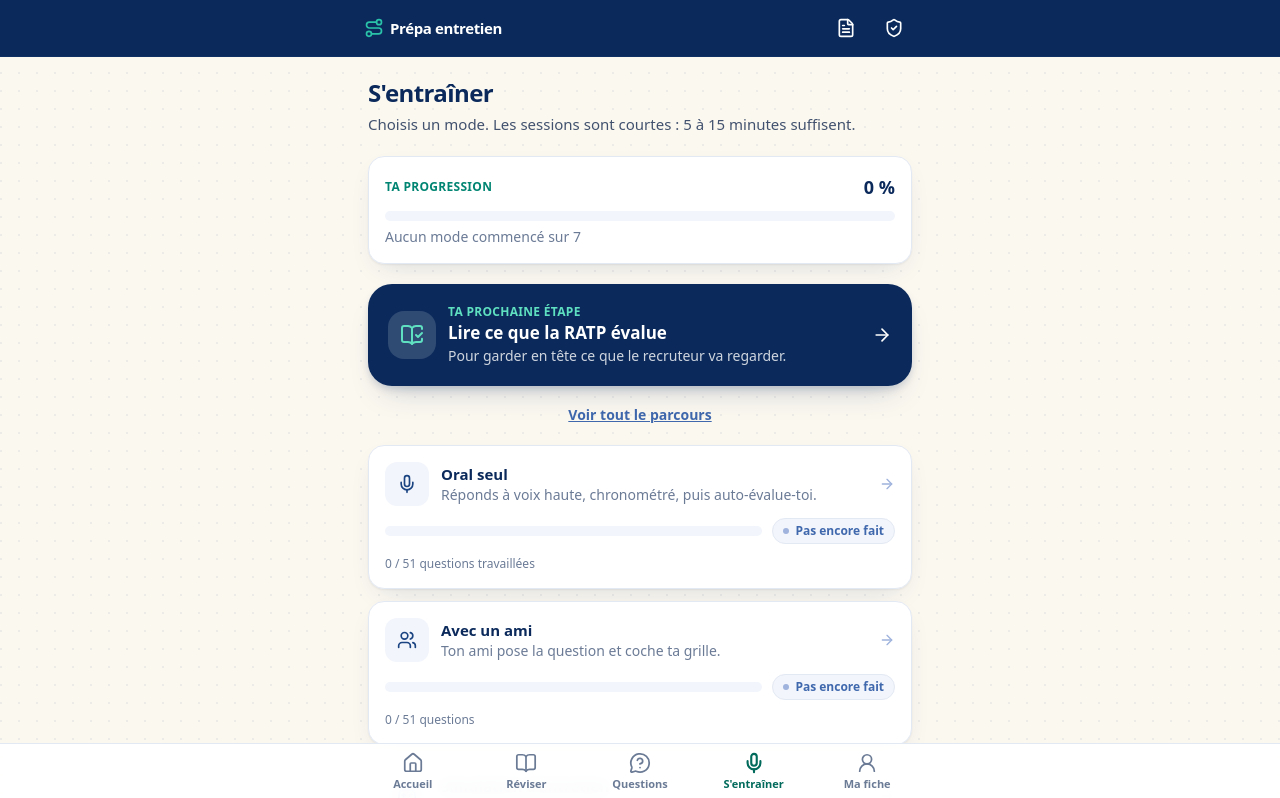
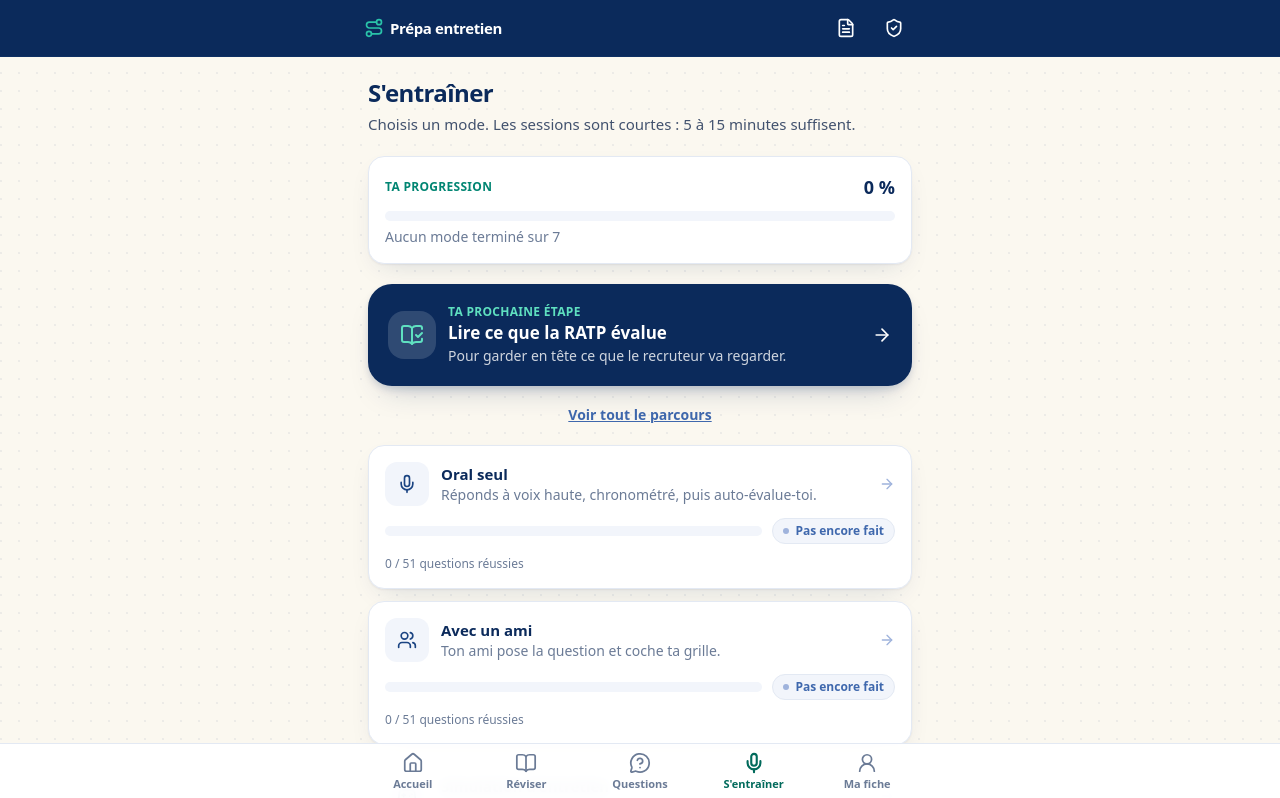
Before and after one commit to estelle-debache/prepa-entretien-ratp, a React (Vite) app: page /#/entrainement in a window 1280 px wide. Shown: the top 798 px of the page. Built offline with nearby package versions, Linux system fonts and the light colour scheme.

Commit message:
Progression : ne compter que ce qui est terminé et réussi

```diff
--- a/src/ui/TrainingProgressCard.tsx
+++ b/src/ui/TrainingProgressCard.tsx
@@ -31,7 +31,7 @@ function ModePastilleRow({ modes }: { modes: ModeProgress[] }) {
 
 /**
  * Carte « Ta progression » : résumé des 7 modes d'entraînement (moyenne des `progress` + libellé
- * « X modes sur 7 commencés »). Calcul fourni par `useTrainingProgress()` / `computeTrainingProgress`
+ * « X modes sur 7 terminés »). Calcul fourni par `useTrainingProgress()` / `computeTrainingProgress`
  * (`trainingProgress.ts`) — ce composant ne fait que l'afficher, pour rester réutilisable tel quel sur
  * plusieurs pages (hub `/entrainement`, accueil).
  *
--- a/src/ui/trainingProgress.ts
+++ b/src/ui/trainingProgress.ts
@@ -12,9 +12,9 @@ export interface ModeProgress {
   modeId: ModeId
   /** Au moins une trace d'activité dans ce mode (même sans succès). */
   started: boolean
-  /** Complété au sens du mode (voir règles ci-dessous) — toujours `false` si `started` est `false`. */
+  /** Terminé ET réussi au sens du mode (voir règles ci-dessous) — toujours `false` si `started` est `false`. */
   done: boolean
-  /** 0..1 */
+  /** 0..1 — ne compte que ce qui est terminé avec les bonnes réponses (jamais ce qui est seulement commencé). */
   progress: number
   /** Ligne de détail chiffrée, prête à afficher. */
   detail: string
@@ -23,9 +23,10 @@ export interface ModeProgress {
 export interface GlobalProgress {
   /** 0..1, moyenne des 7 modes. */
   progress: number
-  startedCount: number
+  /** Modes terminés et réussis. */
+  doneCount: number
   totalModes: number
-  /** « 3 modes sur 7 commencés » */
+  /** « 3 modes sur 7 terminés » */
   label: string
 }
 
@@ -63,29 +64,30 @@ function formatShortDateFR(at: number): string {
 }
 
 /* ------------------------------------------------------------------ */
-/* Oral seul / Avec un ami : nb de questions travaillées               */
+/* Oral seul / Avec un ami : nb de questions RÉUSSIES                  */
 /* ------------------------------------------------------------------ */
 
-export function computeOralProgress(history: PracticeHistory, totalQuestions: number): Omit<ModeProgress, 'modeId'> {
-  const workedCount = Object.keys(history).length
-  const started = workedCount > 0
+/** Score de grille (0–100, `computeOverallScore`) à partir duquel une question orale compte comme réussie. */
+export const ORAL_SUCCESS_SCORE = 80
+
+function computePracticeProgress(history: PracticeHistory, totalQuestions: number): Omit<ModeProgress, 'modeId'> {
+  const attempts = Object.values(history)
+  const started = attempts.length > 0
+  const successCount = Math.min(attempts.filter((a) => a.score >= ORAL_SUCCESS_SCORE).length, totalQuestions)
   return {
     started,
-    done: started,
-    progress: ratio(workedCount, totalQuestions),
-    detail: `${workedCount} / ${totalQuestions} questions travaillées`,
+    done: totalQuestions > 0 && successCount >= totalQuestions,
+    progress: ratio(successCount, totalQuestions),
+    detail: `${successCount} / ${totalQuestions} questions réussies`,
   }
 }
 
+export function computeOralProgress(history: PracticeHistory, totalQuestions: number): Omit<ModeProgress, 'modeId'> {
+  return computePracticeProgress(history, totalQuestions)
+}
+
 export function computeAmiProgress(history: PracticeHistory, totalQuestions: number): Omit<ModeProgress, 'modeId'> {
-  const workedCount = Object.keys(history).length
-  const started = workedCount > 0
-  return {
-    started,
-    done: started,
-    progress: ratio(workedCount, totalQuestions),
-    detail: `${workedCount} / ${totalQuestions} questions`,
-  }
+  return computePracticeProgress(history, totalQuestions)
 }
 
 /* ------------------------------------------------------------------ */
@@ -96,11 +98,16 @@ export function computeSimulationProgress(simulations: SimulationRecord[]): Omit
   const count = simulations.length
   const started = count > 0
   if (!started) return { started: false, done: false, progress: 0, detail: 'Aucune simulation pour le moment' }
-  const hasComplete = simulations.some((s) => s.length === 'complete')
-  const progress = hasComplete ? 1 : 0.5
+  // Réussie = terminée sans aucune étape notée « À revoir ». Fait = une complète réussie.
+  const cleanComplete = simulations.some((s) => s.length === 'complete' && s.revisitCount === 0)
+  const cleanShort = simulations.some((s) => s.length === 'courte' && s.revisitCount === 0)
+  const progress = cleanComplete ? 1 : cleanShort ? 0.5 : 0
   const latest = simulations.reduce((max, s) => (s.at > max ? s.at : max), simulations[0].at)
-  const detail = `${count} simulation${count > 1 ? 's' : ''}, dernière le ${formatShortDateFR(latest)}`
-  return { started: true, done: true, progress, detail }
+  const base = `${count} simulation${count > 1 ? 's' : ''}, dernière le ${formatShortDateFR(latest)}`
+  const detail = cleanComplete ? `Complète réussie · ${base}`
+    : cleanShort ? `Courte réussie · reste une complète sans « À revoir »`
+      : `${base} · pas encore sans « À revoir »`
+  return { started: true, done: cleanComplete, progress, detail }
 }
 
 /* ------------------------------------------------------------------ */
@@ -120,7 +127,6 @@ export function computeQuizProgress(quiz: QuizState, totalQuiz: number): Omit<Mo
   const done = totalQuiz > 0 && correctCount >= totalQuiz
 
   const parts: string[] = [`${correctCount} / ${totalQuiz} questions réussies`]
-  if (quiz.lastScore) parts.push(`dernier score ${quiz.lastScore.correct}/${quiz.lastScore.total}`)
   if (wrongCount > 0) parts.push(`${wrongCount} erreur${wrongCount > 1 ? 's' : ''} à revoir`)
 
   return { started: true, done, progress, detail: parts.join(' · ') }
@@ -131,13 +137,15 @@ export function computeQuizProgress(quiz: QuizState, totalQuiz: number): Omit<Mo
 /* ------------------------------------------------------------------ */
 
 export function computeSituationsProgress(situations: SituationsState, totalSituations: number): Omit<ModeProgress, 'modeId'> {
-  const doneCount = Object.values(situations).filter((s) => s.done).length
-  const started = doneCount > 0
+  const values = Object.values(situations).filter((s) => s.done)
+  const started = values.length > 0
+  // Réussie = terminée avec toutes les réponses justes à son mini-quiz.
+  const successCount = Math.min(values.filter((s) => !s.score || s.score[0] >= s.score[1]).length, totalSituations)
   return {
     started,
-    done: started,
-    progress: ratio(doneCount, totalSituations),
-    detail: `${doneCount} / ${totalSituations} situation${totalSituations > 1 ? 's' : ''}`,
+    done: totalSituations > 0 && successCount >= totalSituations,
+    progress: ratio(successCount, totalSituations),
+    detail: `${successCount} / ${totalSituations} situations réussies`,
   }
 }
 
@@ -169,7 +177,7 @@ export function computeRevisionProgress(statutQuestions: Record<string, Question
   const started = values.length > 0
   return {
     started,
-    done: started,
+    done: totalQuestions > 0 && maitriseCount >= totalQuestions,
     progress: ratio(maitriseCount, totalQuestions),
     detail: `${maitriseCount} maîtrisée${maitriseCount > 1 ? 's' : ''} · ${aRevoirCount} à revoir`,
   }
@@ -192,11 +200,11 @@ export function computeTrainingProgress(inputs: TrainingProgressInputs): Trainin
   ]
 
   const totalModes = modes.length
-  const startedCount = modes.filter((m) => m.started).length
+  const doneCount = modes.filter((m) => m.done).length
   const progress = totalModes > 0 ? modes.reduce((sum, m) => sum + m.progress, 0) / totalModes : 0
-  const label = startedCount === 0
-    ? `Aucun mode commencé sur ${totalModes}`
-    : `${startedCount} mode${startedCount > 1 ? 's' : ''} sur ${totalModes} commencé${startedCount > 1 ? 's' : ''}`
+  const label = doneCount === 0
+    ? `Aucun mode terminé sur ${totalModes}`
+    : `${doneCount} mode${doneCount > 1 ? 's' : ''} sur ${totalModes} terminé${doneCount > 1 ? 's' : ''}`
 
-  return { modes, global: { progress, startedCount, totalModes, label } }
+  return { modes, global: { progress, doneCount, totalModes, label } }
 }
```
Also changed, not shown: 1 other file (tests, documents, lock files or other folders).
